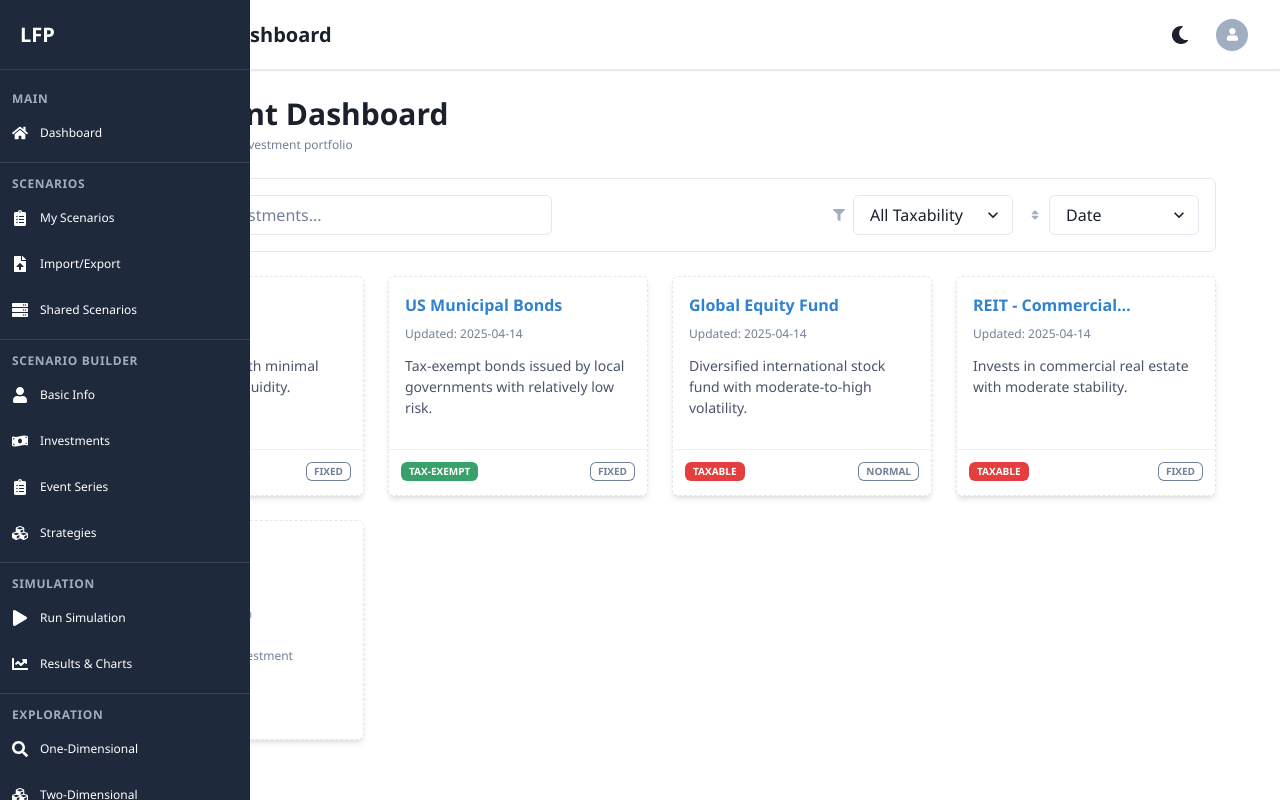
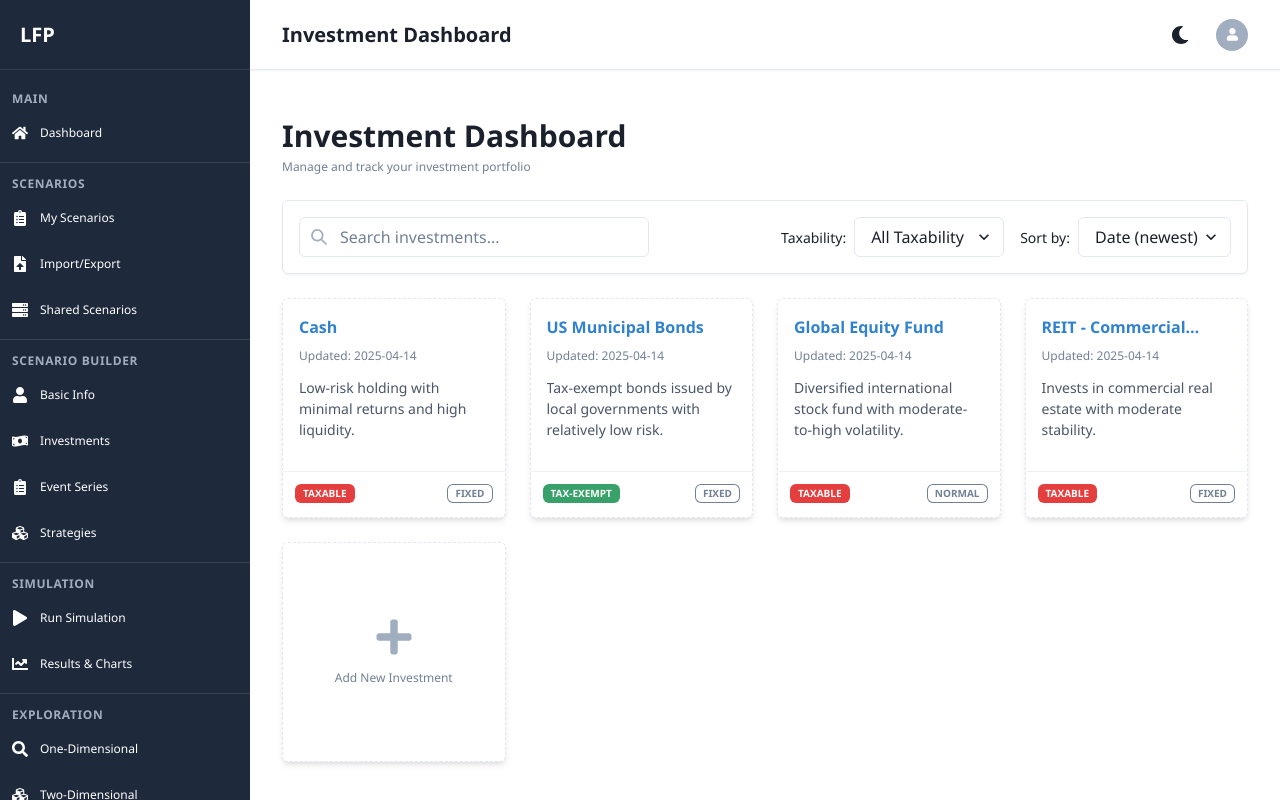
Before and after one commit to kalvinliang965/ABCD-LFP, a React (Vite) app in the folder client/: page /dashboard/investment in a window 1280 px wide. Built offline with nearby package versions, Linux system fonts and the light colour scheme.

Commit message:
fix the double header issues

```diff
--- a/client/src/components/investment/InvestmentFilterBar.tsx
+++ b/client/src/components/investment/InvestmentFilterBar.tsx
@@ -1,58 +1,117 @@
 import React from "react";
-import FilterBar, { FilterOption, SortOption } from "../common/FilterBar";
-import { FaFilter, FaSort } from "react-icons/fa";
+import { useColorModeValue } from "@chakra-ui/react";
+import {
+  Box,
+  Flex,
+  InputGroup,
+  InputLeftElement,
+  Input,
+  FormControl,
+  FormLabel,
+  Select,
+  HStack,
+} from "@chakra-ui/react";
+import { SearchIcon } from "@chakra-ui/icons";
 
 interface InvestmentFilterBarProps {
   searchTerm: string;
-  setSearchTerm: (term: string) => void;
+  setSearchTerm: (value: string) => void;
   taxability: string;
-  setTaxability: (status: string) => void;
+  setTaxability: (value: string) => void;
   sortBy: string;
-  setSortBy: (sortBy: string) => void;
+  setSortBy: (value: string) => void;
 }
 
-const InvestmentFilterBar: React.FC<InvestmentFilterBarProps> = ({
+const InvestmentFilterBar = ({
   searchTerm,
   setSearchTerm,
   taxability,
   setTaxability,
   sortBy,
   setSortBy,
-}) => {
-  // Investment-specific filter options
-  const taxabilityOptions: FilterOption[] = [
-    { value: "all", label: "All Taxability" },
-    { value: "taxable", label: "Taxable" },
-    { value: "tax-exempt", label: "Tax-Exempt" },
-  ];
-
-  // Investment-specific sort options
-  const sortOptions: SortOption[] = [
-    { value: "date", label: "Date" },
-    { value: "name", label: "Name" },
-    { value: "returnType", label: "Return Type" },
-    { value: "return", label: "Return Rate" },
-  ];
+}: InvestmentFilterBarProps) => {
+  const bg = useColorModeValue("white", "gray.800");
+  const borderColor = useColorModeValue("gray.200", "gray.700");
 
   return (
-    <FilterBar
-      // Search props
-      searchPlaceholder="Search investments..."
-      searchValue={searchTerm}
-      onSearchChange={setSearchTerm}
-      // Filter props
-      filterIcon={FaFilter}
-      filterLabel="Filter by taxability"
-      filterOptions={taxabilityOptions}
-      selectedFilter={taxability}
-      onFilterChange={setTaxability}
-      // Sort props
-      sortIcon={FaSort}
-      sortLabel="Sort investments"
-      sortOptions={sortOptions}
-      selectedSort={sortBy}
-      onSortChange={setSortBy}
-    />
+    <Box
+      mb={6}
+      p={4}
+      bg={bg}
+      borderRadius="md"
+      boxShadow="sm"
+      borderWidth="1px"
+      borderColor={borderColor}
+      width="100%"
+    >
+      <Flex
+        direction={{ base: "column", md: "row" }}
+        justify="space-between"
+        align={{ base: "flex-start", md: "center" }}
+        gap={4}
+        width="100%"
+        wrap="wrap"
+      >
+        <Box flex="1" maxW={{ base: "100%", md: "300px", lg: "350px" }}>
+          <InputGroup>
+            <InputLeftElement pointerEvents="none">
+              <SearchIcon color="gray.400" />
+            </InputLeftElement>
+            <Input
+              placeholder="Search investments..."
+              value={searchTerm}
+              onChange={(e) => setSearchTerm(e.target.value)}
+              aria-label="Search investments"
+            />
+          </InputGroup>
+        </Box>
+
+        <HStack spacing={4} alignItems="center" flexWrap="wrap">
+          <Box>
+            <FormControl
+              id="taxability-filter"
+              display="flex"
+              alignItems="center"
+            >
+              <FormLabel mb={0} mr={2} whiteSpace="nowrap" fontSize="sm">
+                Taxability:
+              </FormLabel>
+              <Select
+                size="md"
+                minWidth="150px"
+                value={taxability}
+                onChange={(e) => setTaxability(e.target.value)}
+                aria-label="Filter by taxability"
+              >
+                <option value="all">All Taxability</option>
+                <option value="taxable">Taxable</option>
+                <option value="tax-exempt">Tax-exempt</option>
+              </Select>
+            </FormControl>
+          </Box>
+
+          <Box>
+            <FormControl id="sort-by" display="flex" alignItems="center">
+              <FormLabel mb={0} mr={2} whiteSpace="nowrap" fontSize="sm">
+                Sort by:
+              </FormLabel>
+              <Select
+                size="md"
+                minWidth="150px"
+                value={sortBy}
+                onChange={(e) => setSortBy(e.target.value)}
+                aria-label="Sort investments"
+              >
+                <option value="date">Date (newest)</option>
+                <option value="name">Name</option>
+                <option value="return">Return Rate</option>
+                <option value="returnType">Return Type</option>
+              </Select>
+            </FormControl>
+          </Box>
+        </HStack>
+      </Flex>
+    </Box>
   );
 };
 
--- a/client/src/components/investment/InvestmentList.tsx
+++ b/client/src/components/investment/InvestmentList.tsx
@@ -1,5 +1,10 @@
 import React, { useState } from "react";
-import { Box, SimpleGrid, useDisclosure } from "@chakra-ui/react";
+import {
+  Box,
+  SimpleGrid,
+  useDisclosure,
+  useBreakpointValue,
+} from "@chakra-ui/react";
 import InvestmentCard from "./InvestmentCard";
 import AddInvestmentCard from "./AddInvestmentCard";
 import InvestmentDetailModal from "./InvestmentDetailModal";
@@ -17,6 +22,21 @@ const InvestmentList: React.FC<InvestmentListProps> = ({
 
   const { isOpen, onOpen, onClose } = useDisclosure();
 
+  const columns = useBreakpointValue({
+    base: 1,
+    sm: 2,
+    md: 2,
+    lg: 3,
+    xl: 4,
+    "2xl": 5,
+  });
+
+  const spacing = useBreakpointValue({
+    base: 4,
+    md: 5,
+    lg: 6,
+  });
+
   const handleInvestmentClick = (investment: Investment) => {
     setSelectedInvestment(investment);
     onOpen();
@@ -30,8 +50,8 @@ const InvestmentList: React.FC<InvestmentListProps> = ({
   return (
     <Box mb={10} width="100%">
       <SimpleGrid
-        columns={{ base: 1, sm: 2, md: 2, lg: 3, xl: 4, "2xl": 5 }}
-        spacing={{ base: 4, md: 5, lg: 6 }}
+        columns={columns}
+        spacing={spacing}
         width="100%"
         autoRows="1fr"
       >
--- a/client/src/layouts/Header.tsx
+++ b/client/src/layouts/Header.tsx
@@ -17,42 +17,42 @@ import { FaSun, FaMoon, FaUser } from "react-icons/fa";
 
 interface HeaderProps {
   title?: string;
+  contentMaxWidth?: string;
+  paddingX?: string;
 }
 
 const Header: React.FC<HeaderProps> = ({
   title = "Lifetime Financial Planner",
+  contentMaxWidth,
+  paddingX,
 }) => {
   const { colorMode, toggleColorMode } = useColorMode();
   const bgColor = useColorModeValue("white", "gray.800");
   const borderColor = useColorModeValue("gray.200", "gray.700");
 
-  // Constants for sidebar dimensions
-  const SIDEBAR_WIDTH = "70px";
-  const HEADER_HEIGHT = "70px";
-
-  // Use responsive values for padding and max width
-  const contentMaxWidth = useBreakpointValue({
+  // Use responsive values for padding and max width if not provided as props
+  const defaultContentMaxWidth = useBreakpointValue({
     base: "100%",
     lg: "1200px",
     xl: "1500px",
     "2xl": "1800px", // For very large screens (like 4K)
   });
 
-  const paddingX = useBreakpointValue({
+  const defaultPaddingX = useBreakpointValue({
     base: "4",
     md: "6",
     lg: "8",
   });
 
+  // Use props if provided, otherwise use default values
+  const maxWidth = contentMaxWidth || defaultContentMaxWidth;
+  const pX = paddingX || defaultPaddingX;
+
   return (
     <Flex
       as="header"
-      position="fixed"
-      top="0"
-      left="0"
       width="100%"
-      height={HEADER_HEIGHT}
-      paddingLeft={SIDEBAR_WIDTH}
+      height="70px"
       align="center"
       justify="center"
       bg={bgColor}
@@ -62,8 +62,8 @@ const Header: React.FC<HeaderProps> = ({
       boxShadow="sm"
     >
       <Container
-        maxWidth={contentMaxWidth}
-        px={paddingX}
+        maxWidth={maxWidth}
+        px={pX}
         height="100%"
         centerContent={false}
       >
--- a/client/src/layouts/Layout.tsx
+++ b/client/src/layouts/Layout.tsx
@@ -20,26 +20,30 @@ const Layout: React.FC<LayoutProps> = ({ children, title }) => {
     "2xl": "1800px", // For very large screens (like 4K)
   });
 
-  // Constants for sidebar and header dimensions
-  const SIDEBAR_WIDTH = "20px";
-  const HEADER_HEIGHT = "0px";
+  const paddingX = useBreakpointValue({
+    base: "4",
+    md: "6",
+    lg: "8",
+  });
 
   return (
-    <Box position="relative" minHeight="100vh" width="100%" overflow="hidden">
+    <Box display="flex" minHeight="100vh" width="100%" overflow="hidden">
       <Sidebar />
-      <Header title={title} />
+
+      <Box flex="1" display="flex" flexDirection="column">
+        <Header
+          title={title}
+          contentMaxWidth={contentMaxWidth}
+          paddingX={paddingX}
+        />
 
         <Box
           as="main"
-        position="relative"
-        paddingLeft={SIDEBAR_WIDTH}
-        marginTop={HEADER_HEIGHT}
+          flex="1"
           paddingTop="6"
           paddingBottom="10"
-        minHeight={`calc(100vh - ${HEADER_HEIGHT})`}
-        height="auto"
+          overflowY="auto"
           width="100%"
-        overflowY="auto"
           display="flex"
           justifyContent="center"
           sx={{
@@ -57,13 +61,14 @@ const Layout: React.FC<LayoutProps> = ({ children, title }) => {
         >
           <Container
             maxWidth={contentMaxWidth}
-          px={{ base: "4", md: "6", lg: "8" }} // padding for the container
-          py={{ base: "4", lg: "6" }} // padding for the container
+            px={paddingX}
+            py={{ base: "4", lg: "6" }}
             height="auto"
-          centerContent={false} // center the content but here is false, so we could manually set the center
+            centerContent={false}
           >
             {children}
           </Container>
+        </Box>
       </Box>
     </Box>
   );
--- a/client/src/layouts/Sidebar.tsx
+++ b/client/src/layouts/Sidebar.tsx
@@ -123,12 +123,13 @@ const Sidebar: React.FC = () => {
       color="white"
       h="100vh"
       w={sidebarOpen ? "250px" : "70px"}
-      position="fixed"
+      position="sticky"
+      top="0"
       left="0"
-      top="0"
       zIndex="10"
       transition="all 0.3s ease"
       overflowY="auto"
+      flexShrink={0}
       css={{
         "&::-webkit-scrollbar": {
           width: "6px",
--- a/client/src/main.tsx
+++ b/client/src/main.tsx
@@ -1,8 +1,8 @@
-import * as React from 'react'
+import * as React from "react";
 import ReactDOM from "react-dom/client";
 import App from "./App";
-import { ChakraProvider } from '@chakra-ui/react'
-import { theme } from '@chakra-ui/theme'
+import { ChakraProvider } from "@chakra-ui/react";
+import { theme } from "@chakra-ui/theme";
 
 ReactDOM.createRoot(document.getElementById("root") as HTMLElement).render(
   <React.StrictMode>
--- a/client/src/pages/Dashboard/InvestmentDashboard.tsx
+++ b/client/src/pages/Dashboard/InvestmentDashboard.tsx
@@ -7,7 +7,6 @@ import {
   Text,
   useColorModeValue,
 } from "@chakra-ui/react";
-import Layout from "../../layouts/Layout";
 import { InvestmentFilterBar } from "../../components/investment";
 import InvestmentList from "../../components/investment/InvestmentList";
 import AddInvestmentTypeModal, {
@@ -352,24 +351,13 @@ const InvestmentDashboard: React.FC = () => {
   const borderColor = useColorModeValue("gray.200", "gray.700");
 
   return (
-    <Layout title="Investment Dashboard">
-      <Flex direction="column" width="100%" mb={8}>
-        <Flex
-          justifyContent="space-between"
-          alignItems="center"
-          mb={6}
-          flexDirection={{ base: "column", md: "row" }}
-          gap={{ base: 4, md: 0 }}
-        >
-          <Box>
+    <Box width="100%">
+      <Box mb={6}>
         <Heading size="lg" mb={1}>
           Investment Dashboard
         </Heading>
-            <Text color="gray.500">
-              Manage and track your investment portfolio
-            </Text>
+        <Text color="gray.500">Manage and track your investment portfolio</Text>
       </Box>
-        </Flex>
 
       <InvestmentFilterBar
         searchTerm={searchTerm}
@@ -391,8 +379,7 @@ const InvestmentDashboard: React.FC = () => {
         onClose={onInvestmentTypeModalClose}
         onSave={handleSaveInvestmentType}
       />
-      </Flex>
-    </Layout>
+    </Box>
   );
 };
 
--- a/client/src/routes/scenarioRoutes.tsx
+++ b/client/src/routes/scenarioRoutes.tsx
@@ -4,41 +4,17 @@ import { ProtectedRoute } from "../common";
 import { Layout } from "../layouts";
 
 // Placeholder components
-const ScenariosList = () => (
-  <Layout title="My Scenarios">
-    <div>My Scenarios</div>
-  </Layout>
-);
+const ScenariosList = () => <div>My Scenarios</div>;
 
-const ScenariosImportExport = () => (
-  <Layout title="Import/Export Scenarios">
-    <div>Import/Export Scenarios</div>
-  </Layout>
-);
+const ScenariosImportExport = () => <div>Import/Export Scenarios</div>;
 
-const ScenariosShared = () => (
-  <Layout title="Shared Scenarios">
-    <div>Shared Scenarios</div>
-  </Layout>
-);
+const ScenariosShared = () => <div>Shared Scenarios</div>;
 
-const BasicInfo = () => (
-  <Layout title="Basic Info">
-    <div>Basic Info</div>
-  </Layout>
-);
+const BasicInfo = () => <div>Basic Info</div>;
 
-const EventSeries = () => (
-  <Layout title="Event Series">
-    <div>Event Series</div>
-  </Layout>
-);
+const EventSeries = () => <div>Event Series</div>;
 
-const Strategies = () => (
-  <Layout title="Strategies">
-    <div>Strategies</div>
-  </Layout>
-);
+const Strategies = () => <div>Strategies</div>;
 
 const ScenarioRoutes = [
   // Scenarios Routes
@@ -47,7 +23,9 @@ const ScenarioRoutes = [
     path="/scenarios"
     element={
       <ProtectedRoute>
+        <Layout title="My Scenarios">
           <ScenariosList />
+        </Layout>
       </ProtectedRoute>
     }
   />,
@@ -56,7 +34,9 @@ const ScenarioRoutes = [
     path="/scenarios/import-export"
     element={
       <ProtectedRoute>
+        <Layout title="Import/Export Scenarios">
           <ScenariosImportExport />
+        </Layout>
       </ProtectedRoute>
     }
   />,
@@ -65,7 +45,9 @@ const ScenarioRoutes = [
     path="/scenarios/shared"
     element={
       <ProtectedRoute>
+        <Layout title="Shared Scenarios">
           <ScenariosShared />
+        </Layout>
       </ProtectedRoute>
     }
   />,
@@ -76,7 +58,9 @@ const ScenarioRoutes = [
     path="/builder/basic-info"
     element={
       <ProtectedRoute>
+        <Layout title="Basic Info">
           <BasicInfo />
+        </Layout>
       </ProtectedRoute>
     }
   />,
@@ -90,7 +74,9 @@ const ScenarioRoutes = [
     path="/builder/events"
     element={
       <ProtectedRoute>
+        <Layout title="Event Series">
           <EventSeries />
+        </Layout>
       </ProtectedRoute>
     }
   />,
@@ -99,7 +85,9 @@ const ScenarioRoutes = [
     path="/builder/strategies"
     element={
       <ProtectedRoute>
+        <Layout title="Strategies">
           <Strategies />
+        </Layout>
       </ProtectedRoute>
     }
   />,
--- a/client/src/routes/simulationRoutes.tsx
+++ b/client/src/routes/simulationRoutes.tsx
@@ -4,29 +4,13 @@ import { ProtectedRoute } from "../common";
 import { Layout } from "../layouts";
 
 // Placeholder components
-const RunSimulation = () => (
-  <Layout title="Run Simulation">
-    <div>Run Simulation</div>
-  </Layout>
-);
+const RunSimulation = () => <div>Run Simulation</div>;
 
-const SimulationResults = () => (
-  <Layout title="Simulation Results">
-    <div>Simulation Results</div>
-  </Layout>
-);
+const SimulationResults = () => <div>Simulation Results</div>;
 
-const OneDimensionExploration = () => (
-  <Layout title="1D Exploration">
-    <div>One Dimension Exploration</div>
-  </Layout>
-);
+const OneDimensionExploration = () => <div>One Dimension Exploration</div>;
 
-const TwoDimensionExploration = () => (
-  <Layout title="2D Exploration">
-    <div>Two Dimension Exploration</div>
-  </Layout>
-);
+const TwoDimensionExploration = () => <div>Two Dimension Exploration</div>;
 
 const SimulationRoutes = [
   // Simulation Routes
@@ -35,7 +19,9 @@ const SimulationRoutes = [
     path="/simulation/run"
     element={
       <ProtectedRoute>
-        <RunSimulation />
+        <Layout title="Run Simulation">
+          <RunSimulation />
+        </Layout>
       </ProtectedRoute>
     }
   />,
@@ -44,7 +30,9 @@ const SimulationRoutes = [
     path="/simulation/results"
     element={
       <ProtectedRoute>
-        <SimulationResults />
+        <Layout title="Simulation Results">
+          <SimulationResults />
+        </Layout>
       </ProtectedRoute>
     }
   />,
@@ -55,7 +43,9 @@ const SimulationRoutes = [
     path="/exploration/one-dimension"
     element={
       <ProtectedRoute>
-        <OneDimensionExploration />
+        <Layout title="1D Exploration">
+          <OneDimensionExploration />
+        </Layout>
       </ProtectedRoute>
     }
   />,
@@ -64,7 +54,9 @@ const SimulationRoutes = [
     path="/exploration/two-dimension"
     element={
       <ProtectedRoute>
-        <TwoDimensionExploration />
+        <Layout title="2D Exploration">
+          <TwoDimensionExploration />
+        </Layout>
       </ProtectedRoute>
     }
   />,
```
Lines whose indentation alone changed are shown as unchanged.
